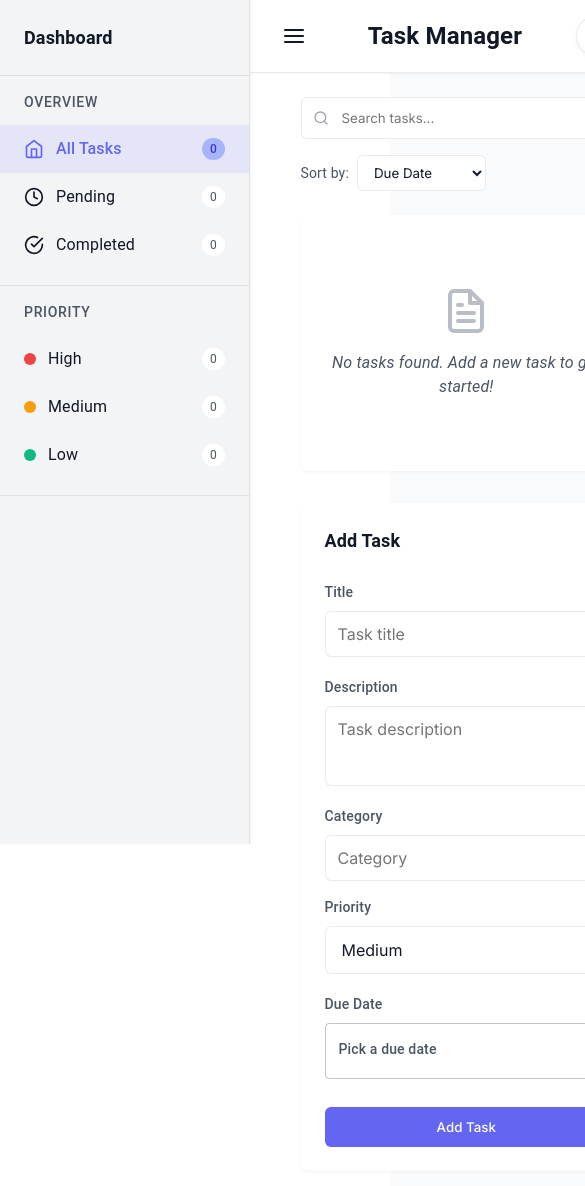
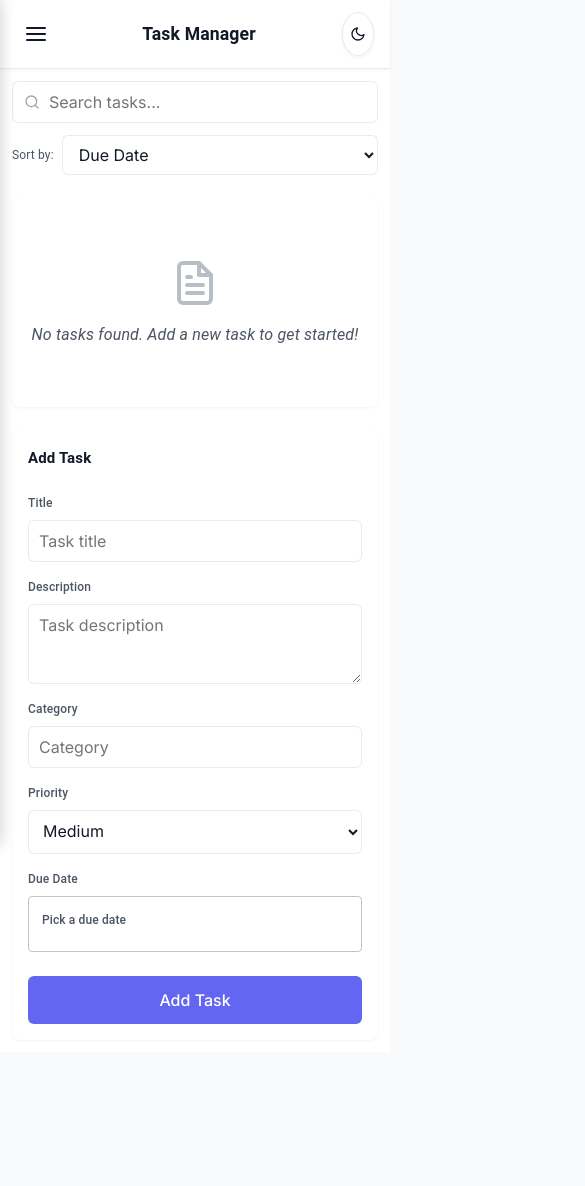
Before and after one commit to Adaro45/JavaScript, a React (Vite) app in the folder vite-TaskManager/: page / in a window 390 px wide. Shown: the top 1186 px of the page, 585 px wide, since content can reach past the window. After the commit the page ends 1052 px from the top, so only its background shows below. Built offline with nearby package versions, Linux system fonts and the light colour scheme.

Commit message:
Last fixes

```diff
--- a/vite-TaskManager/src/App.css
+++ b/vite-TaskManager/src/App.css
@@ -27,6 +27,8 @@
     border-bottom: 1px solid var(--border-color);
     box-shadow: 0 1px 3px var(--shadow-color);
     z-index: 10;
+    position: sticky;
+    top: 0;
   }
 
   .main-title {
@@ -62,11 +64,25 @@
   }
 
   @media (max-width: 768px) {
+    .app-layout.sidebar-open {
+      overflow: hidden;
+    }
+
     .sidebar-open .main-content {
       transform: translateX(250px);
     }
 
     .main-title {
-      font-size: 1.5rem;
+      font-size: 1.25rem;
+    }
+
+    .app-header {
+      padding: 0.75rem 1rem;
     }
   }
+
+  @media (max-width: 480px) {
+    .main-title {
+      font-size: 1.1rem;
+    }
+  }
--- a/vite-TaskManager/src/App.tsx
+++ b/vite-TaskManager/src/App.tsx
@@ -1,7 +1,7 @@
 "use client"
 
 // src/App.tsx
-import { useState } from "react"
+import { useState, useEffect } from "react"
 import "./App.css"
 import TaskContainer from "./components/TaskContainer"
 import ThemeToggle from "./components/ThemeToggle"
@@ -10,7 +10,44 @@ import { ThemeProvider } from "./contexts/ThemeContext"
 import { TaskProvider } from "./contexts/TaskContext"
 
 function App() {
-  const [sidebarOpen, setSidebarOpen] = useState(true)
+  const [sidebarOpen, setSidebarOpen] = useState(window.innerWidth > 768)
+  const [isMobile, setIsMobile] = useState(window.innerWidth <= 768)
+
+  // Handle window resize
+  useEffect(() => {
+    const handleResize = () => {
+      const mobile = window.innerWidth <= 768
+      setIsMobile(mobile)
+
+      // Auto-close sidebar on mobile when resizing
+      if (mobile && sidebarOpen) {
+        setSidebarOpen(false)
+      } else if (!mobile && !sidebarOpen) {
+        setSidebarOpen(true)
+      }
+    }
+
+    window.addEventListener("resize", handleResize)
+    return () => window.removeEventListener("resize", handleResize)
+  }, [sidebarOpen])
+
+  // Handle clicks outside sidebar on mobile
+  useEffect(() => {
+    const handleClickOutside = (e: MouseEvent) => {
+      if (isMobile && sidebarOpen) {
+        // Check if click is outside sidebar and not on the toggle button
+        const sidebar = document.querySelector(".sidebar")
+        const toggleBtn = document.querySelector(".sidebar-toggle")
+
+        if (sidebar && !sidebar.contains(e.target as Node) && toggleBtn && !toggleBtn.contains(e.target as Node)) {
+          setSidebarOpen(false)
+        }
+      }
+    }
+
+    document.addEventListener("mousedown", handleClickOutside)
+    return () => document.removeEventListener("mousedown", handleClickOutside)
+  }, [isMobile, sidebarOpen])
 
   const toggleSidebar = () => {
     setSidebarOpen(!sidebarOpen)
--- a/vite-TaskManager/src/components/TaskContainer.tsx
+++ b/vite-TaskManager/src/components/TaskContainer.tsx
@@ -11,6 +11,7 @@ import CssBaseline from "@mui/material/CssBaseline"
 import { useTheme } from "../contexts/ThemeContext"
 import { useTask } from "../contexts/TaskContext"
 import TaskForm from "./TaskForm"
+import { useState, useEffect } from "react"
 
 const TaskContainer: React.FC = () => {
   // Get the dark mode state from our theme context
@@ -18,6 +19,19 @@ const TaskContainer: React.FC = () => {
 
   // Get task context
   const { filteredTasks, searchTerm, setSearchTerm, sortBy, setSortBy } = useTask()
+
+  // State to track if we're on mobile
+  const [isMobile, setIsMobile] = useState(window.innerWidth <= 768)
+
+  // Update isMobile state on window resize
+  useEffect(() => {
+    const handleResize = () => {
+      setIsMobile(window.innerWidth <= 768)
+    }
+
+    window.addEventListener("resize", handleResize)
+    return () => window.removeEventListener("resize", handleResize)
+  }, [])
 
   // Create a Material UI theme based on our dark mode state
   const muiTheme = createTheme({
@@ -32,6 +46,22 @@ const TaskContainer: React.FC = () => {
         styleOverrides: {
           root: {
             backgroundColor: darkMode ? "#374151" : "#ffffff",
+          },
+        },
+      },
+      // Make date picker more mobile friendly
+      MuiPickersDay: {
+        styleOverrides: {
+          root: {
+            fontSize: isMobile ? "14px" : "16px",
+            padding: isMobile ? "6px" : "8px",
+          },
+        },
+      },
+      MuiInputBase: {
+        styleOverrides: {
+          input: {
+            fontSize: isMobile ? "16px" : "inherit", // Prevent zoom on iOS
           },
         },
       },
--- a/vite-TaskManager/src/components/styles/Card.css
+++ b/vite-TaskManager/src/components/styles/Card.css
@@ -189,5 +189,35 @@
     .task-meta {
       flex-direction: column;
       gap: 0.5rem;
+      align-items: flex-start;
+    }
+
+    .task-card {
+      padding: 1rem;
+    }
+
+    .task-title {
+      font-size: 1rem;
+      max-width: 180px;
+      white-space: nowrap;
+      overflow: hidden;
+      text-overflow: ellipsis;
+    }
+
+    .task-actions {
+      position: absolute;
+      top: 0.75rem;
+      right: 0.75rem;
+    }
+
+    .task-header {
+      position: relative;
+      padding-right: 3.5rem;
     }
   }
+
+  @media (max-width: 480px) {
+    .task-title {
+      max-width: 150px;
+    }
+  }
--- a/vite-TaskManager/src/components/styles/SideBar.css
+++ b/vite-TaskManager/src/components/styles/SideBar.css
@@ -109,5 +109,32 @@
   @media (max-width: 768px) {
     .sidebar {
       width: 250px;
+      box-shadow: 0 0 15px rgba(0, 0, 0, 0.2);
+    }
+
+    .sidebar-header {
+      padding: 1.25rem;
+    }
+
+    .sidebar-item {
+      padding: 0.875rem 1.25rem;
+    }
+
+    /* Add a semi-transparent overlay when sidebar is open on mobile */
+    .sidebar.open::after {
+      content: "";
+      position: fixed;
+      top: 0;
+      left: 250px;
+      width: 100vw;
+      height: 100vh;
+      background-color: rgba(0, 0, 0, 0.5);
+      z-index: -1;
     }
   }
+
+  @media (max-width: 480px) {
+    .sidebar-item {
+      padding: 0.75rem 1rem;
+    }
+  }
--- a/vite-TaskManager/src/components/styles/TaskContainer.css
+++ b/vite-TaskManager/src/components/styles/TaskContainer.css
@@ -125,11 +125,51 @@
 
   /* Media query for responsive layout */
   @media (max-width: 768px) {
+    .task-container {
+      margin: 1rem;
+      width: auto;
+    }
+
     .task-content {
       flex-direction: column;
+      gap: 1.5rem;
     }
 
     .task-list {
       max-height: none;
+      padding: 1rem;
+    }
+
+    .task-controls {
+      flex-direction: column;
+      align-items: stretch;
+      gap: 0.75rem;
+    }
+
+    .search-container {
+      width: 100%;
+    }
+
+    .sort-container {
+      width: 100%;
+      justify-content: space-between;
+    }
+
+    .sort-select {
+      flex: 1;
     }
   }
+
+  @media (max-width: 480px) {
+    .task-container {
+      margin: 0.75rem;
+    }
+
+    .task-list {
+      padding: 0.75rem;
+    }
+
+    .search-input {
+      padding: 0.625rem 0.625rem 0.625rem 2.25rem;
+    }
+  }
--- a/vite-TaskManager/src/components/styles/TaskForm.css
+++ b/vite-TaskManager/src/components/styles/TaskForm.css
@@ -117,5 +117,35 @@
     .task-form {
       max-width: none;
       width: 100%;
+      padding: 1.25rem;
+    }
+
+    .task-button,
+    .cancel-button {
+      padding: 0.875rem;
+      font-size: 1rem;
+      height: 48px; /* Larger touch target */
     }
   }
+
+  @media (max-width: 480px) {
+    .task-form {
+      padding: 1rem;
+      gap: 1rem;
+    }
+
+    .task-input {
+      padding: 0.625rem;
+      font-size: 16px; /* Prevent zoom on iOS */
+    }
+
+    .form-actions {
+      flex-direction: column-reverse;
+      gap: 0.5rem;
+    }
+
+    .task-button,
+    .cancel-button {
+      width: 100%;
+    }
+  }
--- a/vite-TaskManager/src/components/styles/ThemeToggle.css
+++ b/vite-TaskManager/src/components/styles/ThemeToggle.css
@@ -40,3 +40,22 @@
     width: 1.2rem;
     height: 1.2rem;
   }
+
+  @media (max-width: 768px) {
+    .theme-toggle-button {
+      width: 2.25rem;
+      height: 2.25rem;
+    }
+  }
+
+  @media (max-width: 480px) {
+    .theme-toggle-button {
+      width: 2rem;
+      height: 2rem;
+    }
+
+    .theme-toggle-icon {
+      width: 1rem;
+      height: 1rem;
+    }
+  }
--- a/vite-TaskManager/src/index.css
+++ b/vite-TaskManager/src/index.css
@@ -70,6 +70,7 @@ html {
   font-family: var(--font-family);
   background-color: var(--background-color);
   transition: background-color 0.3s ease;
+  font-size: 16px; /* Base font size */
 }
 
 body {
@@ -77,6 +78,9 @@ body {
   background-color: var(--background-color);
   color: var(--color-details);
   line-height: 1.5;
+  -webkit-text-size-adjust: 100%; /* Prevent font scaling in landscape */
+  -webkit-font-smoothing: antialiased;
+  -moz-osx-font-smoothing: grayscale;
 }
 
 h1,
@@ -178,3 +182,38 @@ h3 {
 .animate-pulse {
   animation: pulse 1.5s infinite;
 }
+
+/* Responsive typography */
+@media (max-width: 768px) {
+  :root {
+    --font-size: 0.9375rem;
+    --font-size-small: 0.8125rem;
+    --font-size-medium: 1rem;
+    --font-size-large: 1.5rem;
+  }
+}
+
+@media (max-width: 480px) {
+  :root {
+    --font-size: 0.875rem;
+    --font-size-small: 0.75rem;
+    --font-size-medium: 0.9375rem;
+    --font-size-large: 1.25rem;
+  }
+
+  /* Improve touch targets on small screens */
+  button,
+  input[type="checkbox"] + label,
+  .sidebar-item {
+    min-height: 44px;
+  }
+}
+
+/* Fix for iOS input zoom */
+@media screen and (max-width: 768px) {
+  input,
+  select,
+  textarea {
+    font-size: 16px !important;
+  }
+}
```
